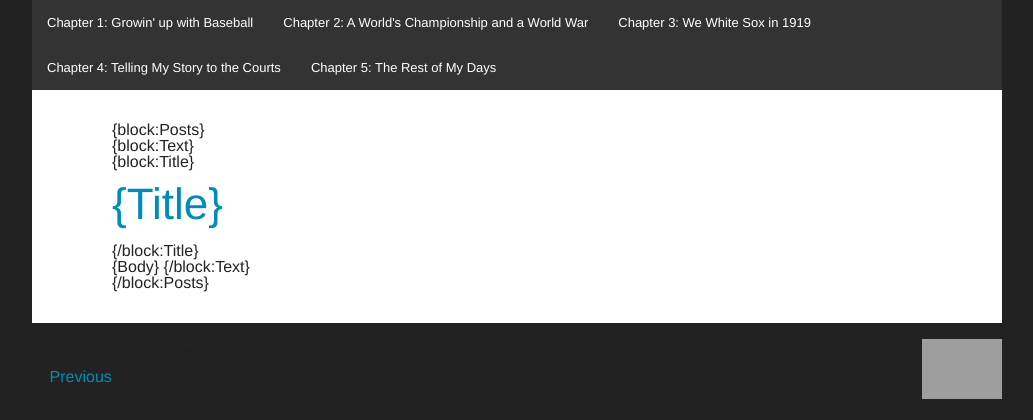
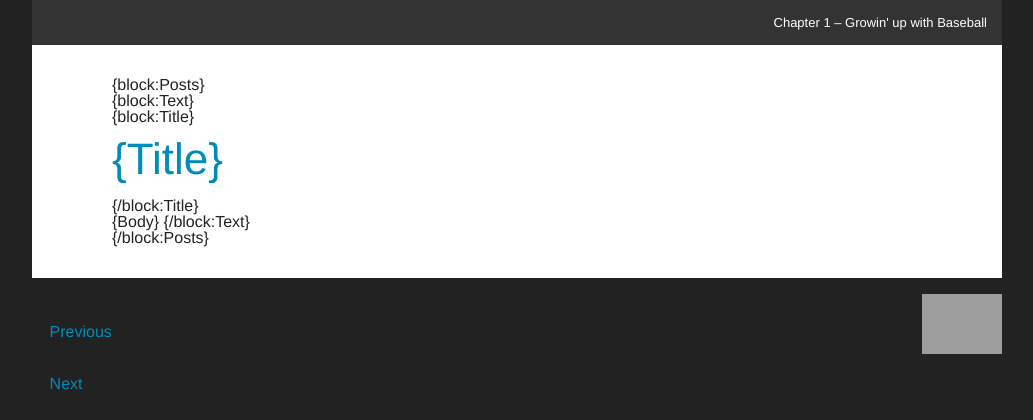
Before and after one commit to enriquegonzalez/shoeless-joe, a PHP site: page /index.html in a window 1280 px wide. Shown: the part 816-1236 px from the top of the page, without its empty margins (123-1156 px from the left). After the commit the page ends 1206 px from the top, so only its background shows below. Run offline with PHP 8.4, Linux system fonts and the light colour scheme; grey boxes are pictures that could not be loaded.

Commit message:
styling the navigation

```diff
--- a/css/shoeless-joe.css
+++ b/css/shoeless-joe.css
@@ -63,7 +63,10 @@ img {
 }
 
 
-
+/*Foundation Overrides*/
+.top-bar-section li:not(.has-form) a:not(.button):hover {
+    background-color: rgba(0, 120, 160, 1);
+}
 
 
 // Small screens
--- a/index.html
+++ b/index.html
@@ -98,11 +98,11 @@ document.createElement('time');
                 <section class="top-bar-section">
                     <!-- Right Nav Section -->
                     <ul class="right">
-                        <li><a href="#">Chapter 1: Growin' up with Baseball</a></li>
-                        <li><a href="#">Chapter 2: A World's Championship and a World War</a></li>
-                        <li><a href="#">Chapter 3: We White Sox in 1919</a></li>
-                        <li><a href="#">Chapter 4: Telling My Story to the Courts</a></li>
-                        <li><a href="#">Chapter 5: The Rest of My Days</a></li>
+                        <li><a href="#">Chapter 1 &ndash; Growin' up with Baseball</a></li>
+                        <!-- <li><a href="#">Chapter 2 &ndash; A World's Championship and a World War</a></li>
+                        <li><a href="#">Chapter 3 &ndash; We White Sox in 1919</a></li>
+                        <li><a href="#">Chapter 4 &ndash; Telling My Story to the Courts</a></li>
+                        <li><a href="#">Chapter 5 &ndash; The Rest of My Days</a></li> -->
                     </ul>
                 </section>
             </nav>
```
